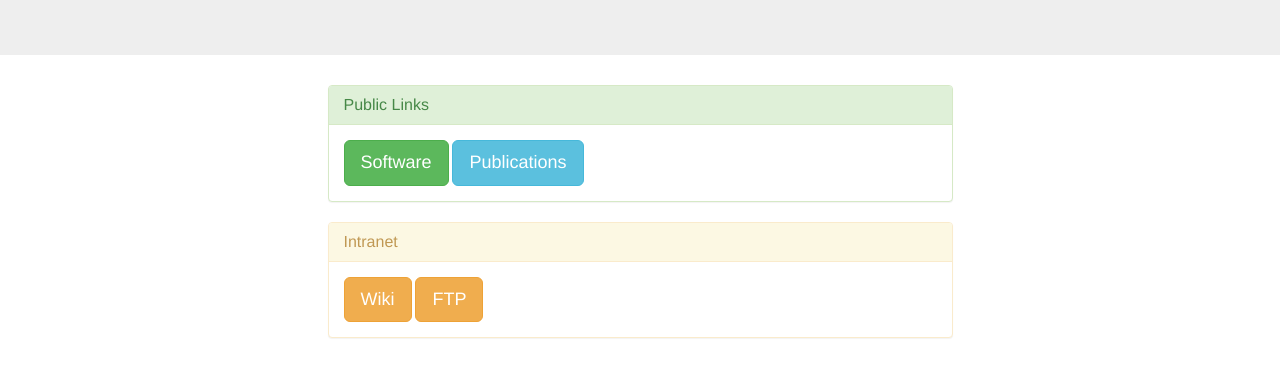
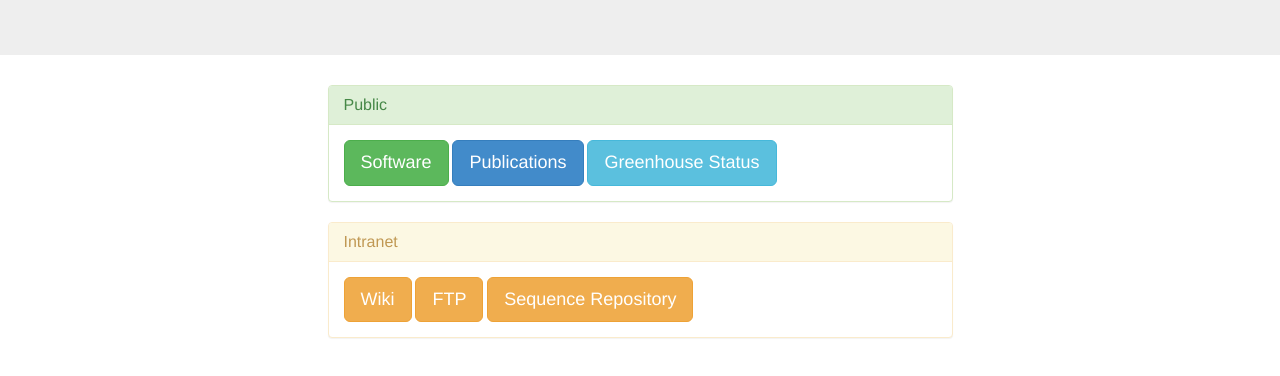
Before and after one commit to triplett/web, a plain HTML site: page index.html in a window 1280 px wide. Shown: the part 180-556 px from the top of the page. Drawn offline with Linux system fonts and the light colour scheme.

Commit message:
updated links

```diff
--- a/index.html
+++ b/index.html
@@ -25,11 +25,12 @@
 
         <div class="panel panel-default panel-success">
           <div class="panel-heading">
-            <h3 class="panel-title panel-success">Public Links</h3>
+            <h3 class="panel-title panel-success">Public</h3>
           </div>
           <div class="panel-body">
             <a href="https://github.com/triplett" class="btn btn-default btn-lg btn-success">Software</a>
-            <a href="http://scholar.google.com/scholar?hl=en&as_sdt=0,10&q=%22Eric+W.+Triplett%22&scisbd=1" class="btn btn-default btn-lg btn-info">Publications</a>
+            <a href="http://scholar.google.com/scholar?hl=en&as_sdt=0,10&q=%22Eric+W.+Triplett%22&scisbd=1" class="btn btn-default btn-lg btn-primary">Publications</a>
+            <a href="http://greenhouse.heyaudy.com" class="btn btn-default btn-lg btn-info">Greenhouse Status</a>
           </div>
         </div>
 
@@ -46,6 +47,7 @@
           <div class="panel-body">
             <a href="http://triplab.ad.ufl.edu:2500" class="btn btn-default btn-lg btn-warning">Wiki</a>
             <a href="ftp://triplab.ad.ufl.edu" class="btn btn-default btn-lg btn-warning">FTP</a>
+            <a href="http://triplab.ad.ufl.edu:4500" class="btn btn-default btn-lg btn-warning">Sequence Repository</a>
           </div>
         </div>
 
```
